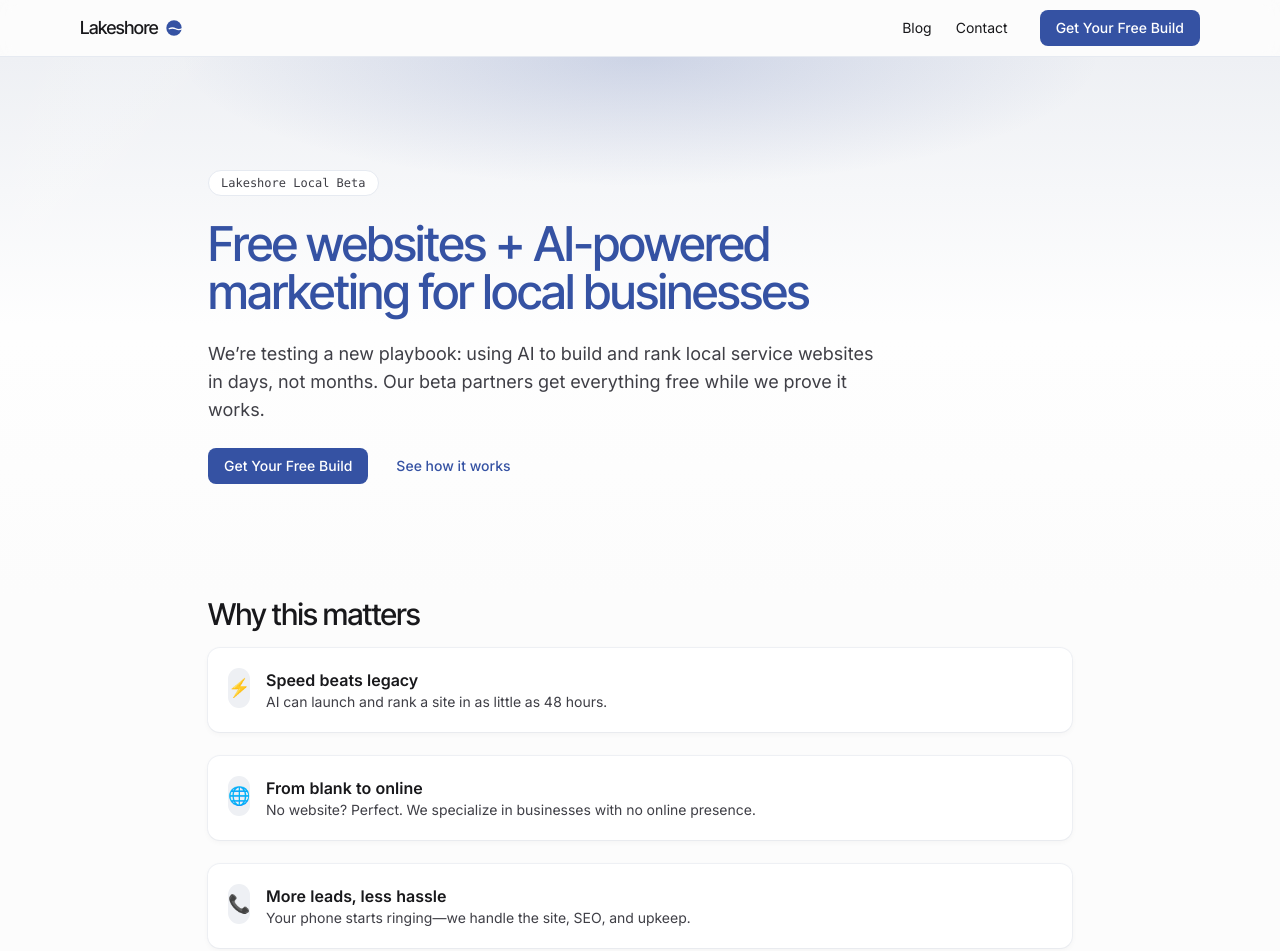
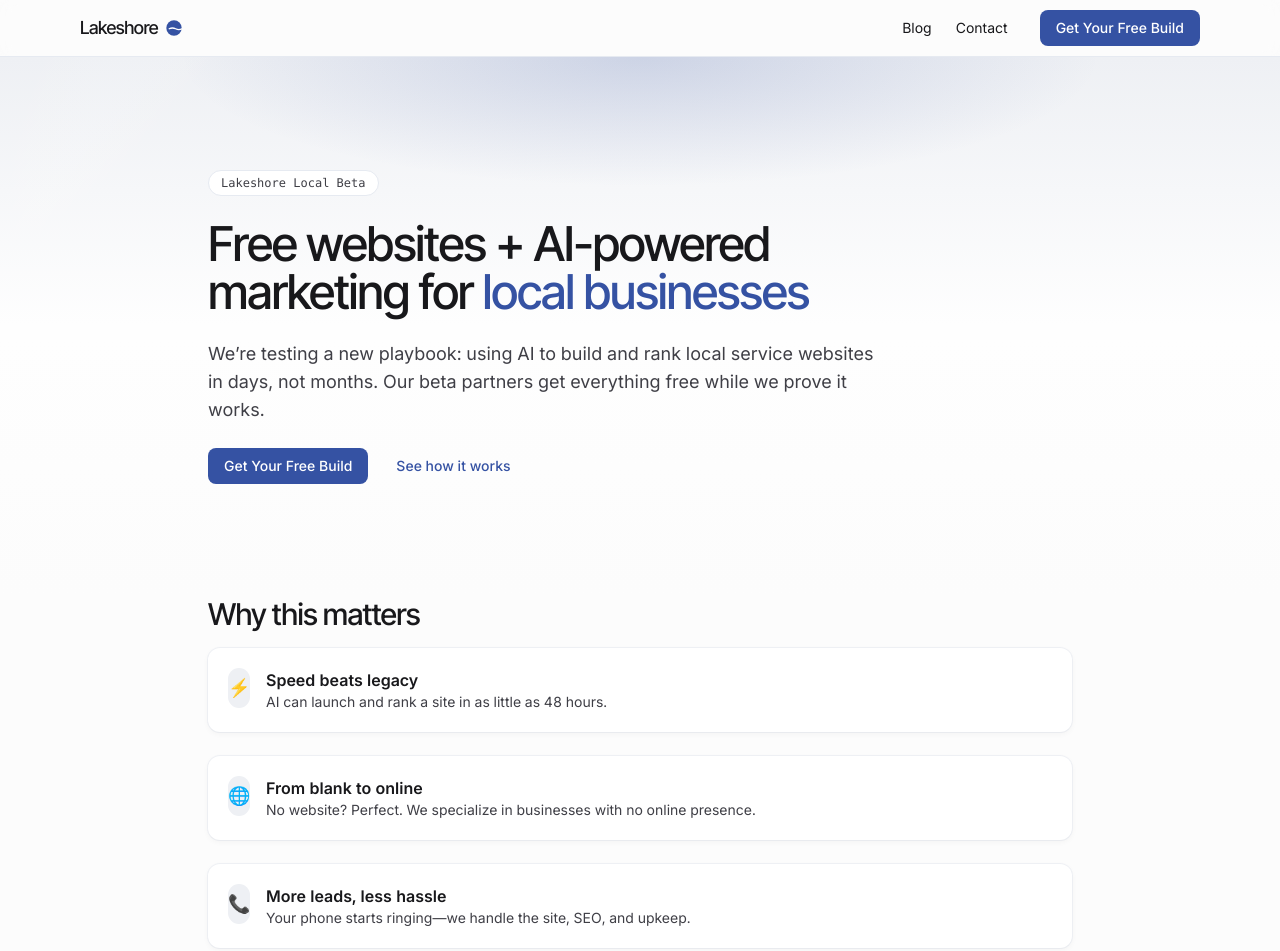
Before and after one commit to mjcreativemedia/Lakeshore-Design-Website, a website: page local/index.html in a window 1280 px wide. Shown: the top 951 px of the page. Drawn offline with Linux system fonts and the light colour scheme.

Commit message:
Adjust hero heading emphasis

```diff
--- a/local/index.html
+++ b/local/index.html
@@ -57,7 +57,7 @@
       <div class="mx-auto max-w-4xl px-4 pt-20 pb-24 md:pt-28 md:pb-28">
         <div class="max-w-2xl space-y-6">
           <p class="pill">Lakeshore Local Beta</p>
-          <h1 class="font-tight text-4xl md:text-5xl tracking-tight text-deep-lake">Free websites + AI-powered marketing for local businesses</h1>
+          <h1 class="font-tight text-4xl md:text-5xl tracking-tight">Free websites + AI-powered marketing for <span class="text-deep-lake">local businesses</span></h1>
           <p class="text-lg text-zinc-700">We’re testing a new playbook: using AI to build and rank local service websites in days, not months. Our beta partners get everything free while we prove it works.</p>
           <div class="flex flex-wrap items-center gap-3">
             <a class="btn btn-primary" href="mailto:hello@lakeshore.design?subject=Lakeshore%20Local%20Beta">Get Your Free Build</a>
```
